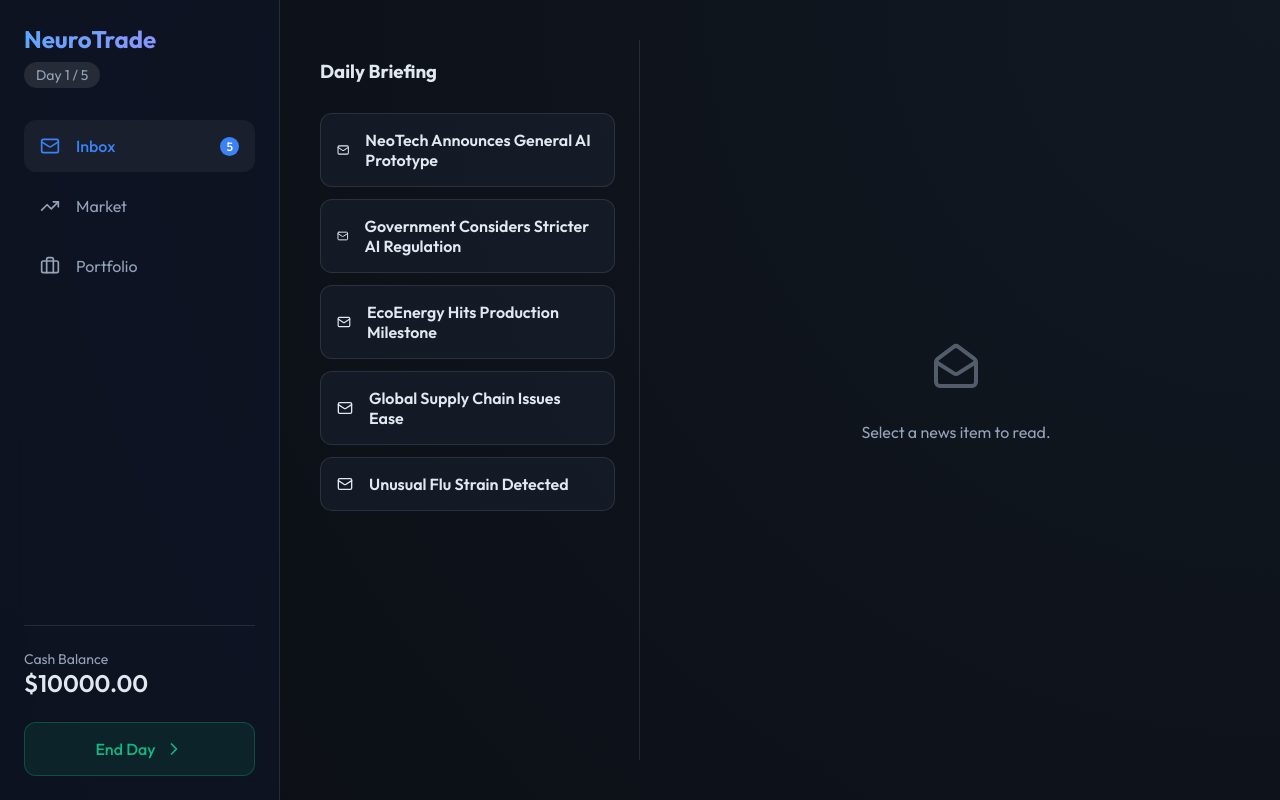
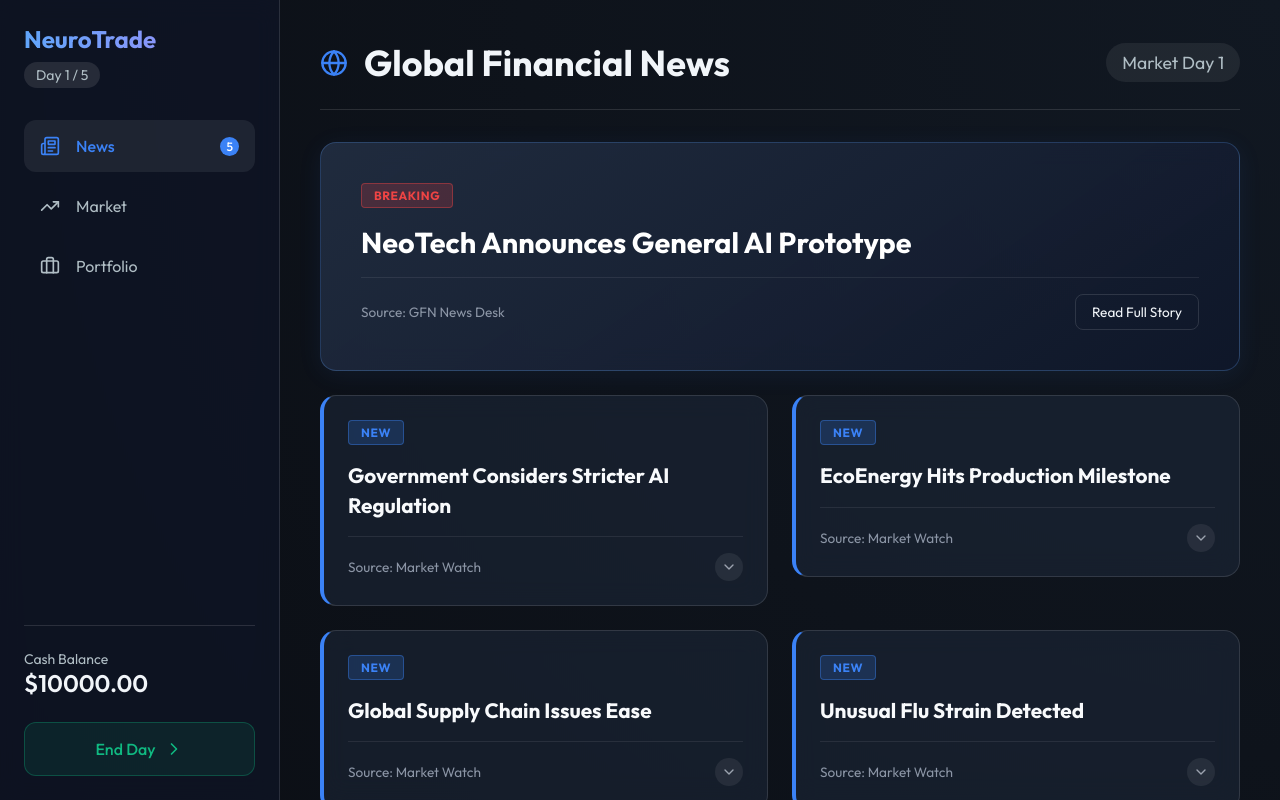
Before and after one commit to prgmr99/neuro-trade, a React (Vite) app: page / in a window 1280 px wide. Both pictures are taken after a click on the button "Start Trading". Built offline with nearby package versions, Linux system fonts and the light colour scheme.

Commit message:
feat: Replace Inbox with a new NewsFeed component, updating navigation, styling, and news display logic.

```diff
--- a/src/components/Inbox.tsx
+++ /dev/null
@@ -1,53 +0,0 @@
-import React, { useState } from 'react';
-import { useGameStore } from '../store/gameStore';
-import { Mail, MailOpen } from 'lucide-react';
-
-const Inbox: React.FC = () => {
-  const { dayState, readNews } = useGameStore();
-  const [selectedNewsId, setSelectedNewsId] = useState<string | null>(null);
-
-  const selectedNews = dayState.dailyNews.find(n => n.id === selectedNewsId);
-
-  return (
-    <div className="inbox-container">
-      <div className="news-list">
-        <h3>Daily Briefing</h3>
-        {dayState.dailyNews.map(news => (
-          <div
-            key={news.id}
-            className={`news-item ${news.read ? 'read' : 'unread'} ${selectedNewsId === news.id ? 'active' : ''}`}
-            onClick={() => {
-              setSelectedNewsId(news.id);
-              if (!news.read) readNews(news.id);
-            }}
-          >
-            {news.read ? <MailOpen size={16} /> : <Mail size={16} />}
-            <span className="news-title">{news.title}</span>
-          </div>
-        ))}
-      </div>
-
-      <div className="news-content">
-        {selectedNews ? (
-          <>
-            <h2>{selectedNews.title}</h2>
-            <div className="news-body">
-              <p>{selectedNews.content}</p>
-            </div>
-            <div className="news-meta">
-              <span>Source: Global Financial Network</span>
-              <span>Date: Day {dayState.currentDay}</span>
-            </div>
-          </>
-        ) : (
-          <div className="empty-state">
-            <MailOpen size={48} className="empty-icon" />
-            <p>Select a news item to read.</p>
-          </div>
-        )}
-      </div>
-    </div>
-  );
-};
-
-export default Inbox;
--- a/src/components/Layout.tsx
+++ b/src/components/Layout.tsx
@@ -1,21 +1,21 @@
 import React, { useState } from 'react';
 import { useGameStore } from '../store/gameStore';
 import { useQueryState, parseAsStringLiteral } from 'nuqs';
-import { Mail, TrendingUp, Briefcase, ChevronRight } from 'lucide-react';
+import { Newspaper, TrendingUp, Briefcase, ChevronRight } from 'lucide-react';
 
 import DayEndSummary from './DayEndSummary';
 import Portfolio from './Portfolio';
 import Market from './Market';
-import Inbox from './Inbox';
+import NewsFeed from './NewsFeed';
 
 
-const tabOptions = ['inbox', 'market', 'portfolio'] as const;
+const tabOptions = ['news', 'market', 'portfolio'] as const;
 type Tab = typeof tabOptions[number];
 
 const Layout: React.FC = () => {
   const [activeTabQuery, setActiveTab] = useQueryState(
     'tab',
-    parseAsStringLiteral(tabOptions).withDefault('inbox')
+    parseAsStringLiteral(tabOptions).withDefault('news')
   );
   const activeTab = activeTabQuery as Tab;
   const [showSummary, setShowSummary] = useState(false);
@@ -29,7 +29,7 @@ const Layout: React.FC = () => {
   const closeSummaryAndAdvance = () => {
     nextDay();
     setShowSummary(false);
-    setActiveTab('inbox'); // Go back to inbox for next day's news
+    setActiveTab('news'); // Go back to news for next day's news
   };
 
   const unreadNews = dayState.dailyNews.filter(n => !n.read).length;
@@ -45,11 +45,11 @@ const Layout: React.FC = () => {
 
         <div className="nav-items">
           <button
-            className={`nav-btn ${activeTab === 'inbox' ? 'active' : ''}`}
-            onClick={() => setActiveTab('inbox')}
+            className={`nav-btn ${activeTab === 'news' ? 'active' : ''}`}
+            onClick={() => setActiveTab('news')}
           >
-            <Mail size={20} />
-            Inbox
+            <Newspaper size={20} />
+            News
             {unreadNews > 0 && <span className="notification-badge">{unreadNews}</span>}
           </button>
           <button
@@ -86,7 +86,7 @@ const Layout: React.FC = () => {
 
       {/* Main Content Area */}
       <main className="main-content">
-        {activeTab === 'inbox' && <Inbox />}
+        {activeTab === 'news' && <NewsFeed />}
         {activeTab === 'market' && <Market />}
         {activeTab === 'portfolio' && <Portfolio />}
       </main>
--- /dev/null
+++ b/src/components/NewsFeed.tsx
@@ -0,0 +1,82 @@
+import React, { useState } from 'react';
+import { useGameStore } from '../store/gameStore';
+import { ChevronDown, ChevronUp, Globe } from 'lucide-react';
+
+const NewsFeed: React.FC = () => {
+  const { dayState, readNews } = useGameStore();
+  const [expandedNews, setExpandedNews] = useState<string[]>([]);
+
+  const handleNewsClick = (id: string, isRead: boolean) => {
+    setExpandedNews(prev =>
+      prev.includes(id)
+        ? prev.filter(newsId => newsId !== id)
+        : [...prev, id]
+    );
+    if (!isRead) readNews(id);
+  };
+
+  // The first news item can be visually featured
+  const featuredNews = dayState.dailyNews[0];
+  const regularNews = dayState.dailyNews.slice(1);
+
+  return (
+    <div className="newsfeed-container">
+      <div className="newsfeed-header">
+        <Globe size={28} className="newsfeed-logo" />
+        <h2>Global Financial News</h2>
+        <span className="newsfeed-date">Market Day {dayState.currentDay}</span>
+      </div>
+
+      {featuredNews && (
+        <div
+          className={`news-card featured ${featuredNews.read ? 'read' : 'unread'}`}
+          onClick={() => handleNewsClick(featuredNews.id, featuredNews.read)}
+        >
+          <div className="news-card-content">
+            {!featuredNews.read && <span className="breaking-badge">BREAKING</span>}
+            <h2>{featuredNews.title}</h2>
+
+            <div className={`news-body ${expandedNews.includes(featuredNews.id) ? 'expanded' : 'collapsed'}`}>
+              <p>{featuredNews.content}</p>
+            </div>
+
+            <div className="news-meta">
+              <span className="source">Source: GFN News Desk</span>
+              <button className="expand-btn">
+                {expandedNews.includes(featuredNews.id) ? 'Read Less' : 'Read Full Story'}
+              </button>
+            </div>
+          </div>
+        </div>
+      )}
+
+      <div className="news-grid">
+        {regularNews.map(news => (
+          <div
+            key={news.id}
+            className={`news-card ${news.read ? 'read' : 'unread'}`}
+            onClick={() => handleNewsClick(news.id, news.read)}
+          >
+            <div className="news-card-content">
+              {!news.read && <span className="new-badge">NEW</span>}
+              <h3 className=''>{news.title}</h3>
+
+              <div className={`news-body ${expandedNews.includes(news.id) ? 'expanded' : 'collapsed'}`}>
+                <p>{news.content}</p>
+              </div>
+
+              <div className="news-meta">
+                <span className="source">Source: Market Watch</span>
+                <span className="read-more">
+                   {expandedNews.includes(news.id) ? <ChevronUp size={16} /> : <ChevronDown size={16} />}
+                </span>
+              </div>
+            </div>
+          </div>
+        ))}
+      </div>
+    </div>
+  );
+};
+
+export default NewsFeed;
--- a/src/index.css
+++ b/src/index.css
@@ -3,13 +3,13 @@
 :root {
   --bg-color: #0b0e14;
   --bg-gradient: radial-gradient(circle at top right, #111822, #0b0e14);
-  --text-primary: #e2e8f0;
-  --text-secondary: #94a3b8;
+  --text-primary: #f1f5f9;
+  --text-secondary: #b0bec5;
   --accent-color: #3b82f6;
   --accent-hover: #2563eb;
-  --surface-color: rgba(30, 41, 59, 0.4);
-  --surface-light: rgba(255, 255, 255, 0.05);
-  --border-color: rgba(255, 255, 255, 0.1);
+  --surface-color: rgba(30, 41, 59, 0.55);
+  --surface-light: rgba(255, 255, 255, 0.07);
+  --border-color: rgba(255, 255, 255, 0.12);
   --glass-blur: blur(12px);
   --positive: #10b981;
   --negative: #ef4444;
@@ -237,89 +237,191 @@ body {
   animation: fadeIn 0.4s ease-out;
 }
 
-/* Inbox  */
-.inbox-container {
-  display: grid;
-  grid-template-columns: 320px 1fr;
-  gap: 2rem;
-  height: 100%;
+/* News Feed */
+.newsfeed-container {
+  display: flex;
+  flex-direction: column;
+  min-height: 100%;
+  max-width: 1000px;
+  margin: 0 auto;
 }
 
-.news-list {
-  display: flex;
-  flex-direction: column;
-  gap: 0.75rem;
-  border-right: 1px solid var(--border-color);
-  padding-right: 1.5rem;
-}
-
-.news-item {
+.newsfeed-header {
   display: flex;
   align-items: center;
   gap: 1rem;
-  padding: 1rem;
-  background: var(--surface-color);
-  border: 1px solid var(--border-color);
-  border-radius: 12px;
-  cursor: pointer;
-  transition: all 0.2s;
+  margin-bottom: 2rem;
+  border-bottom: 1px solid var(--border-color);
+  padding-bottom: 1.5rem;
 }
 
-.news-item:hover {
-  background: var(--surface-light);
+.newsfeed-logo {
+  color: var(--accent-color);
 }
 
-.news-item.active {
-  border-color: var(--accent-color);
-  background: rgba(59, 130, 246, 0.1);
+.newsfeed-header h2 {
+  font-size: 2.25rem;
+  margin: 0;
+  flex: 1;
 }
 
-.news-item.unread {
-  font-weight: 600;
+.newsfeed-date {
+  font-size: 1.1rem;
+  color: var(--text-secondary);
+  background: var(--surface-light);
+  padding: 0.5rem 1rem;
+  border-radius: 20px;
 }
 
-.news-item.read {
-  opacity: 0.7;
+.news-card {
+  background: var(--surface-color);
+  backdrop-filter: var(--glass-blur);
+  border: 1px solid var(--border-color);
+  border-radius: 16px;
+  overflow: hidden;
+  transition: all 0.3s cubic-bezier(0.4, 0, 0.2, 1);
+  cursor: pointer;
+  align-self: start;
 }
 
-.news-content {
-  padding: 0 1.5rem;
+.news-card:hover {
+  transform: translateY(-4px);
+  border-color: rgba(255, 255, 255, 0.2);
+  box-shadow: 0 12px 24px rgba(0, 0, 0, 0.4);
 }
 
-.news-content h2 {
-  font-size: 2rem;
-  margin-top: 0;
+.news-card.unread {
+  border-left: 4px solid var(--accent-color);
+}
+
+.news-card.read {
+  opacity: 0.85;
+}
+
+.news-card.featured {
+  background: linear-gradient(145deg, rgba(37, 50, 72, 0.8), rgba(15, 23, 42, 0.9));
+  border: 1px solid rgba(96, 165, 250, 0.25);
   margin-bottom: 1.5rem;
+  box-shadow: 0 4px 24px rgba(59, 130, 246, 0.08);
+}
+
+.news-card-content {
+  padding: 1.5rem;
+  position: relative;
+}
+
+.featured .news-card-content {
+  padding: 2.5rem;
+}
+
+.breaking-badge, .new-badge {
+  display: inline-block;
+  font-size: 0.75rem;
+  font-weight: 700;
+  padding: 0.25rem 0.75rem;
+  border-radius: 4px;
+  margin-bottom: 1rem;
+  letter-spacing: 0.05em;
+}
+
+.breaking-badge {
+  background: rgba(239, 68, 68, 0.2);
+  color: var(--negative);
+  border: 1px solid rgba(239, 68, 68, 0.4);
+}
+
+.new-badge {
+  background: rgba(59, 130, 246, 0.2);
+  color: var(--accent-color);
+  border: 1px solid rgba(59, 130, 246, 0.4);
+}
+
+.news-card h2 {
+  font-size: 1.8rem;
+  line-height: 1.3;
+  margin: 0 0 1rem 0;
+  color: #ffffff;
+}
+
+.news-card h3 {
+  font-size: 1.3rem;
+  line-height: 1.4;
+  margin: 0 0 1rem 0;
+  color: #f8fafc;
 }
 
 .news-body {
-  font-size: 1.125rem;
-  line-height: 1.8;
-  color: var(--text-secondary);
-  margin-bottom: 2rem;
+  color: #cbd5e1;
+  line-height: 1.6;
+  font-size: 1.05rem;
+  overflow: hidden;
+  transition: max-height 0.3s ease-in-out, opacity 0.3s ease-in-out, margin 0.3s ease-in-out;
+}
+
+.news-body.collapsed {
+  max-height: 0;
+  opacity: 0;
+  margin: 0;
+}
+
+.news-body.expanded {
+  max-height: 500px;
+  opacity: 1;
+  margin-bottom: 1.5rem;
 }
 
 .news-meta {
   display: flex;
-  gap: 2rem;
-  font-size: 0.875rem;
-  color: var(--text-secondary);
-  border-top: 1px solid var(--border-color);
+  justify-content: space-between;
+  align-items: center;
+  font-size: 0.85rem;
+  color: #9ca3af;
   padding-top: 1rem;
+  border-top: 1px solid rgba(255, 255, 255, 0.08);
 }
 
-.empty-state {
+.news-meta .source {
+  color: #8b95a5;
+  font-weight: 400;
+}
+
+.expand-btn {
+  background: transparent;
+  border: 1px solid var(--border-color);
+  color: var(--text-primary);
+  padding: 0.5rem 1rem;
+  border-radius: 8px;
+  cursor: pointer;
+  transition: all 0.2s;
+  font-family: inherit;
+  font-size: 0.85rem;
+}
+
+.expand-btn:hover {
+  background: var(--surface-light);
+  border-color: var(--text-secondary);
+}
+
+.read-more {
   display: flex;
-  flex-direction: column;
   align-items: center;
   justify-content: center;
-  height: 100%;
-  color: var(--text-secondary);
+  width: 28px;
+  height: 28px;
+  border-radius: 50%;
+  background: var(--surface-light);
+  transition: all 0.2s;
 }
 
-.empty-icon {
-  margin-bottom: 1rem;
-  opacity: 0.5;
+.news-card:hover .read-more {
+  background: rgba(59, 130, 246, 0.2);
+  color: var(--accent-color);
+}
+
+.news-grid {
+  display: grid;
+  grid-template-columns: repeat(auto-fill, minmax(400px, 1fr));
+  gap: 1.5rem;
 }
 
 /* Market */
```
Also changed, not shown: 1 other file (tests, documents, lock files or other folders).
